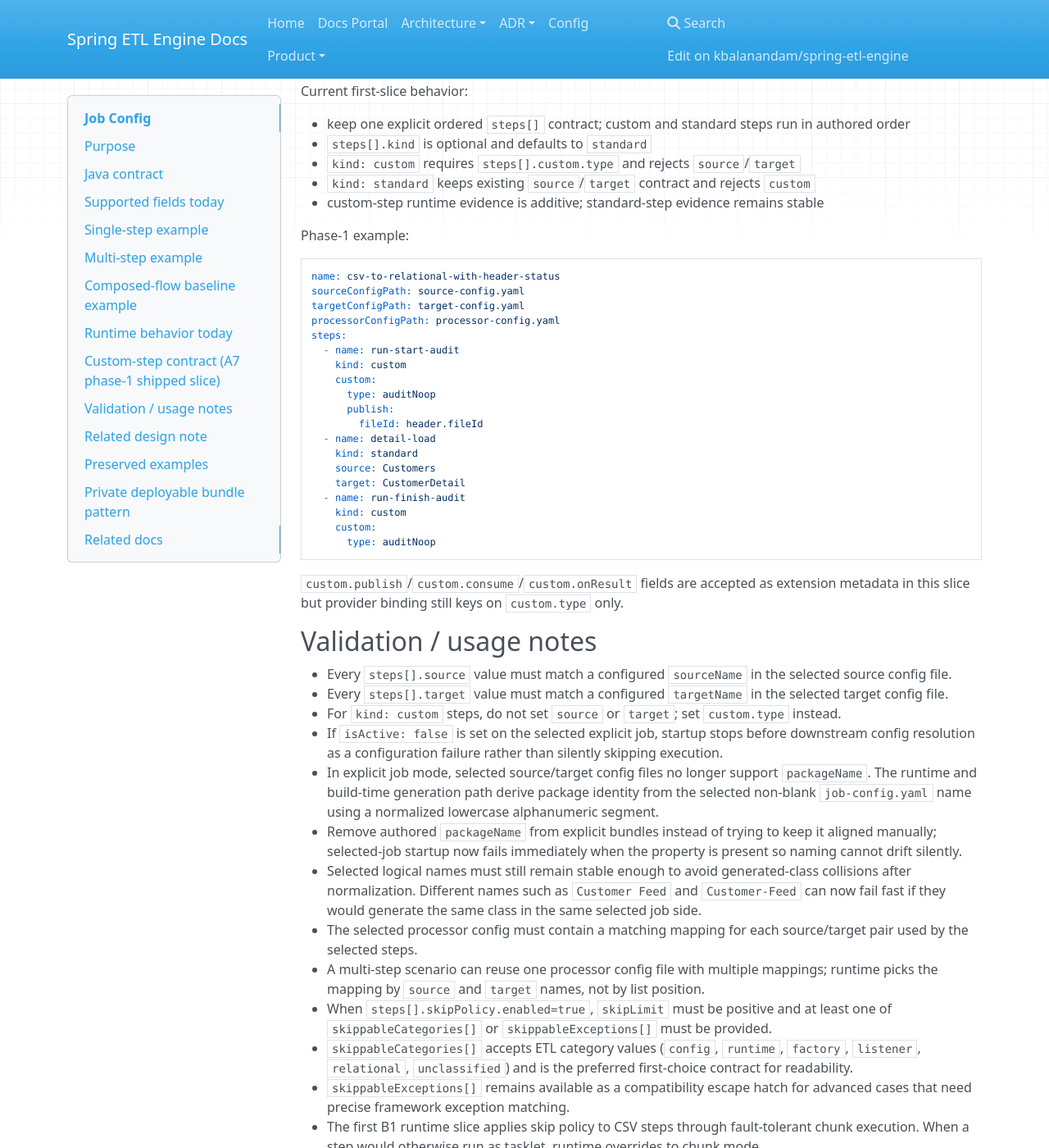
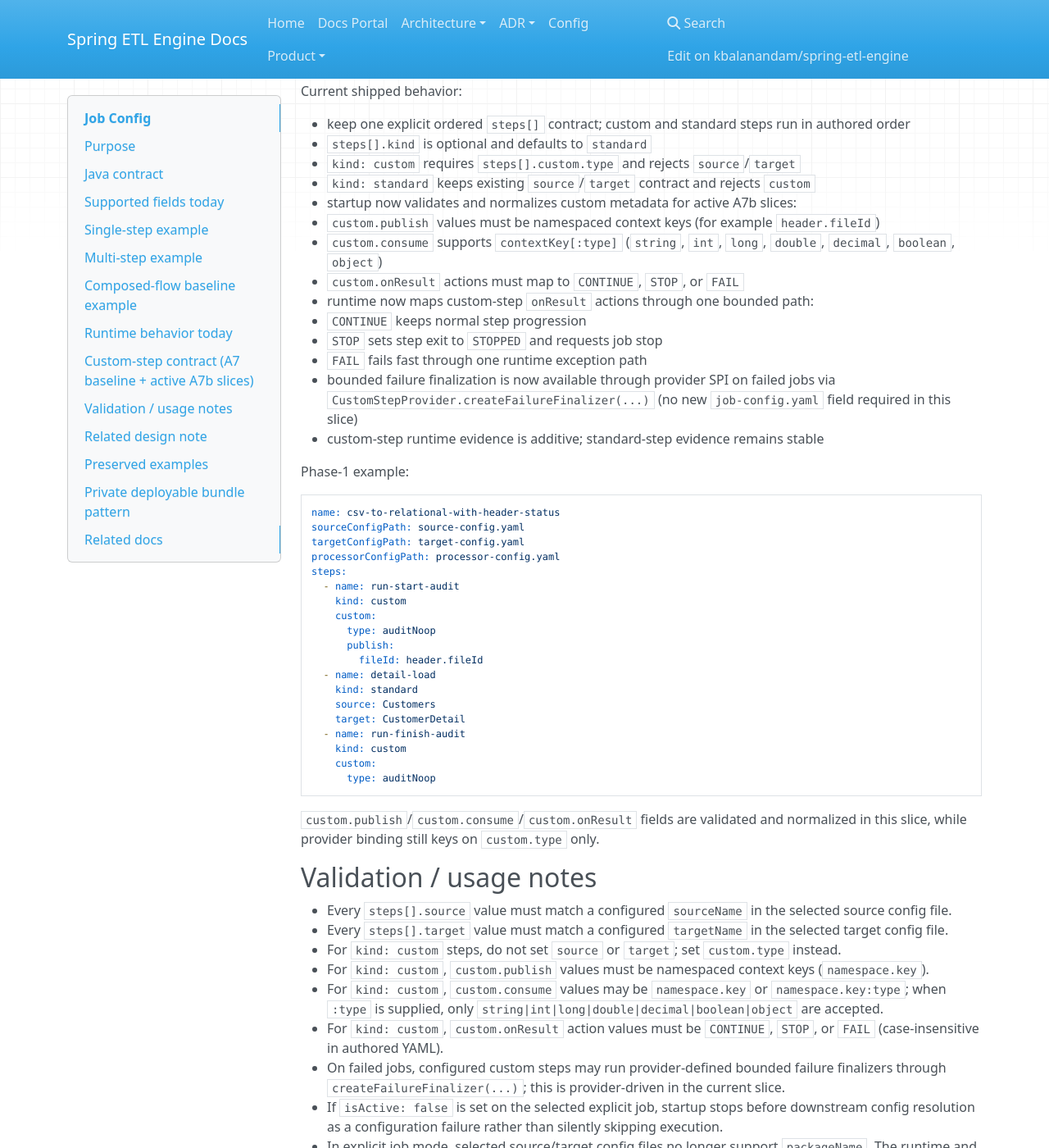
Before and after one commit to kbalanandam/spring-etl-engine, an MkDocs documentation site: the page built from docs/config/job-config.md, in a window 1280 px wide and 1400 px high, scrolled down 8715 px. Shown: the whole window at 82% size. Built offline with MkDocs 1.6.1, drawn with Linux system fonts in a browser that asks for light colours; nearby versions of some CDN libraries; some of the changed text lies outside the part shown.

Commit message:
docs(a7b): sync shipped validation outcome and finalizer slices

````diff
--- a/docs/config/job-config.md
+++ b/docs/config/job-config.md
@@ -227,22 +227,31 @@ The longer-term direction is for `MainFlow` descriptor context to carry small cr
 - Processor-config validation failures in explicit runs are surfaced with the selected scenario name and processor-config path so operators can identify the broken scenario bundle quickly.
 - Generated-model naming/package failures in explicit runs are surfaced as config errors with the selected scenario name, job-config path, and the failing `step` / `source` / `target` so support can narrow model-resolution issues quickly.
 
-## Custom-step contract (A7 phase-1 shipped slice)
+## Custom-step contract (A7 baseline + active A7b slices)
 
 Tracked backlog item:
 
 - [`A7 - Add custom-step pairing, context handoff, and failure-contract baseline`](../product/backlog-items/etl-core/A7-custom-step-pairing-context-handoff-and-failure-contract.md)
 
-Deferred follow-on scope:
+Active follow-on scope:
 
 - [`A7b - Extend custom-step context, outcome mapping, and failure-finalization contract`](../product/backlog-items/etl-core/A7b-custom-step-context-outcome-and-failure-finalization-follow-on.md)
 
-Current first-slice behavior:
+Current shipped behavior:
 
 - keep one explicit ordered `steps[]` contract; custom and standard steps run in authored order
 - `steps[].kind` is optional and defaults to `standard`
 - `kind: custom` requires `steps[].custom.type` and rejects `source`/`target`
 - `kind: standard` keeps existing `source`/`target` contract and rejects `custom`
+- startup now validates and normalizes custom metadata for active A7b slices:
+  - `custom.publish` values must be namespaced context keys (for example `header.fileId`)
+  - `custom.consume` supports `contextKey[:type]` (`string`, `int`, `long`, `double`, `decimal`, `boolean`, `object`)
+  - `custom.onResult` actions must map to `CONTINUE`, `STOP`, or `FAIL`
+- runtime now maps custom-step `onResult` actions through one bounded path:
+  - `CONTINUE` keeps normal step progression
+  - `STOP` sets step exit to `STOPPED` and requests job stop
+  - `FAIL` fails fast through one runtime exception path
+- bounded failure finalization is now available through provider SPI on failed jobs via `CustomStepProvider.createFailureFinalizer(...)` (no new `job-config.yaml` field required in this slice)
 - custom-step runtime evidence is additive; standard-step evidence remains stable
 
 Phase-1 example:
@@ -269,13 +278,17 @@ steps:
       type: auditNoop
 ```
 
-`custom.publish`/`custom.consume`/`custom.onResult` fields are accepted as extension metadata in this slice but provider binding still keys on `custom.type` only.
+`custom.publish`/`custom.consume`/`custom.onResult` fields are validated and normalized in this slice, while provider binding still keys on `custom.type` only.
 
 ## Validation / usage notes
 
 - Every `steps[].source` value must match a configured `sourceName` in the selected source config file.
 - Every `steps[].target` value must match a configured `targetName` in the selected target config file.
 - For `kind: custom` steps, do not set `source` or `target`; set `custom.type` instead.
+- For `kind: custom`, `custom.publish` values must be namespaced context keys (`namespace.key`).
+- For `kind: custom`, `custom.consume` values may be `namespace.key` or `namespace.key:type`; when `:type` is supplied, only `string|int|long|double|decimal|boolean|object` are accepted.
+- For `kind: custom`, `custom.onResult` action values must be `CONTINUE`, `STOP`, or `FAIL` (case-insensitive in authored YAML).
+- On failed jobs, configured custom steps may run provider-defined bounded failure finalizers through `createFailureFinalizer(...)`; this is provider-driven in the current slice.
 - If `isActive: false` is set on the selected explicit job, startup stops before downstream config resolution as a configuration failure rather than silently skipping execution.
 - In explicit job mode, selected source/target config files no longer support `packageName`. The runtime and build-time generation path derive package identity from the selected non-blank `job-config.yaml` name using a normalized lowercase alphanumeric segment.
 - Remove authored `packageName` from explicit bundles instead of trying to keep it aligned manually; selected-job startup now fails immediately when the property is present so naming cannot drift silently.
````
Also changed, not shown: CHANGELOG.md (+1 -0 lines), docs/architecture/etl-core/custom-step-pairing-and-context-handoff.md (+6 -4 lines), docs/product/backlog-items/etl-core/A7b-custom-step-context-outcome-and-failure-finalization-follow-on.md (+6 -0 lines).
